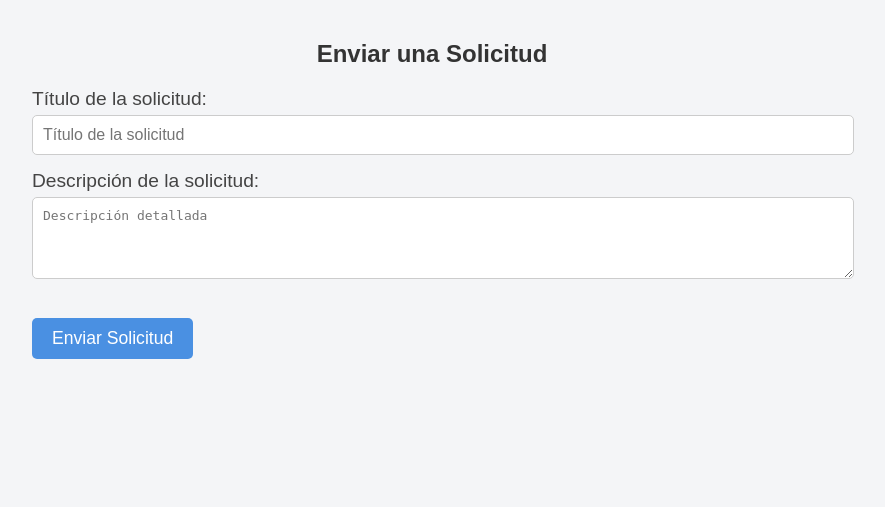
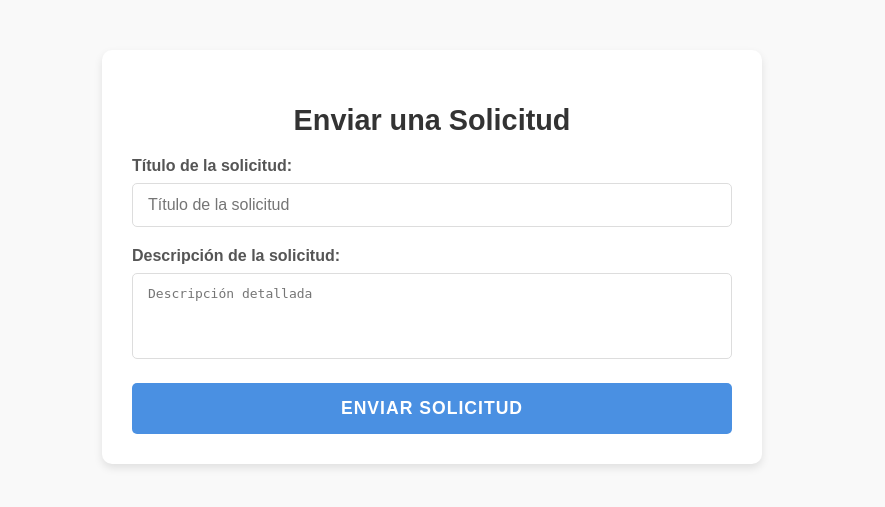
Before and after one commit to libia25/condominio.proye, a Django app: template templates/solicitudes.html in a window 1280 px wide. Shown: the top 507 px of the page, without its empty margins (208-1093 px from the left). Run offline with Django 4.2, Linux system fonts and the light colour scheme; the template is opened without the code that fills it: values that come from a table or form of the project are taken from there, others are empty.

Commit message:
Modificaciones

```diff
--- /dev/null
+++ b/static/css/solicitud.css
@@ -0,0 +1,121 @@
+  /* Estilo general */
+  body {
+    font-family: 'Arial', sans-serif;
+    margin: 0;
+    padding: 0;
+    background-color: #f9f9f9;
+    color: #333;
+}
+
+/* Estilo del contenedor principal */
+.container {
+    max-width: 600px;
+    margin: 50px auto;
+    background: white;
+    border-radius: 10px;
+    box-shadow: 0 4px 8px rgba(0, 0, 0, 0.1);
+    padding: 30px;
+}
+
+/* Título */
+h2 {
+    text-align: center;
+    margin-bottom: 20px;
+    color: #333;
+    font-size: 1.8em;
+    font-weight: bold;
+}
+
+/* Grupo del formulario */
+.form-group {
+    margin-bottom: 20px;
+}
+
+label {
+    font-size: 1em;
+    display: block;
+    margin-bottom: 8px;
+    font-weight: 600;
+    color: #555;
+}
+
+input, textarea {
+    width: 100%;
+    padding: 12px 15px;
+    border-radius: 5px;
+    border: 1px solid #ddd;
+    font-size: 1em;
+    box-sizing: border-box;
+    transition: all 0.3s ease-in-out;
+}
+
+input:focus, textarea:focus {
+    outline: none;
+    border-color: #4a90e2;
+    box-shadow: 0 0 5px rgba(74, 144, 226, 0.3);
+}
+
+textarea {
+    resize: none;
+}
+
+/* Botón */
+button {
+    width: 100%;
+    background: #4a90e2;
+    color: white;
+    border: none;
+    padding: 15px;
+    border-radius: 5px;
+    font-size: 1.1em;
+    font-weight: bold;
+    cursor: pointer;
+    text-transform: uppercase;
+    letter-spacing: 1px;
+    transition: background-color 0.3s ease;
+}
+
+button:hover {
+    background: #357ab7;
+}
+
+/* Mensaje de éxito */
+.mensaje-exito {
+    padding: 15px;
+    background-color: #4CAF50;
+    color: white;
+    border-radius: 5px;
+    text-align: center;
+    margin-bottom: 20px;
+    font-size: 1em;
+    font-weight: bold;
+    box-shadow: 0 3px 6px rgba(0, 0, 0, 0.1);
+}
+
+/* Enlace con estilo de botón */
+a {
+    text-decoration: none;
+    display: inline-block;
+}
+
+a.btn {
+    background-color: #ff5252;
+    color: white;
+    padding: 10px 20px;
+    border-radius: 5px;
+    font-size: 1.1em;
+    text-transform: uppercase;
+    text-align: center;
+    margin-top: 20px;
+    font-weight: bold;
+    transition: background-color 0.3s ease;
+}
+
+a.btn:hover {
+    background-color: #e04e4e;
+}
+
+/* Agregar espacio entre los campos */
+.mt-4 {
+    margin-top: 30px;
+}
--- a/templates/solicitudes.html
+++ b/templates/solicitudes.html
@@ -1,84 +1,12 @@
+{% load static %}
+
 <!DOCTYPE html>
 <html lang="es">
 <head>
     <meta charset="UTF-8">
     <meta name="viewport" content="width=device-width, initial-scale=1.0">
     <title>Formulario de Solicitud</title>
-    <link rel="stylesheet" href="styles.css">
-    <style>
-        /* Estilo para la sección de solicitud */
-        .container {
-            max-width: 800px;
-            margin: auto;
-            padding: 20px;
-        }
-
-        h2 {
-            text-align: center;
-            margin-bottom: 20px;
-            color: #333;
-        }
-
-        .form-group {
-            margin-bottom: 15px;
-        }
-
-        label {
-            font-size: 1.2em;
-            display: block;
-            margin-bottom: 5px;
-        }
-
-        input, textarea {
-            width: 100%;
-            padding: 10px;
-            border-radius: 5px;
-            border: 1px solid #ccc;
-            font-size: 1em;
-        }
-
-        button {
-            background-color: #4a90e2;
-            color: white;
-            padding: 10px 20px;
-            border: none;
-            border-radius: 5px;
-            font-size: 1.1em;
-            cursor: pointer;
-            display: inline-block;
-            margin-top: 20px;
-        }
-
-        button:hover {
-            background-color: #357ab7;
-        }
-
-        .mt-4 {
-            margin-top: 20px;
-        }
-
-        a {
-            text-decoration: none;
-        }
-
-        a.btn {
-            background-color: #ff5252;
-        }
-
-        a.btn:hover {
-            background-color: #e04e4e;
-        }
-
-        /* Estilo para el mensaje de éxito */
-        .mensaje-exito {
-            padding: 10px;
-            background-color: #4CAF50;
-            color: white;
-            border-radius: 5px;
-            text-align: center;
-            margin-bottom: 20px;
-        }
-    </style>
+    <link rel="stylesheet" href="{% static 'css/solicitud.css' %}">
 </head>
 <body>
     <div class="container">
@@ -99,16 +27,16 @@
             <!-- Campo para el título de la solicitud -->
             <div class="form-group">
               <label for="titulo">Título de la solicitud:</label>
-              <input type="text" id="titulo" name="titulo" value="{{ form.titulo.value|default:'' }}" required class="form-control" placeholder="Título de la solicitud">
+              <input type="text" id="titulo" name="titulo" value="{{ form.titulo.value|default:'' }}" required placeholder="Título de la solicitud">
             </div>
 
             <!-- Campo para la descripción de la solicitud -->
             <div class="form-group">
               <label for="descripcion">Descripción de la solicitud:</label>
-              <textarea id="descripcion" name="descripcion" rows="4" required class="form-control" placeholder="Descripción detallada">{{ form.descripcion.value|default:'' }}</textarea>
+              <textarea id="descripcion" name="descripcion" rows="4" required placeholder="Descripción detallada">{{ form.descripcion.value|default:'' }}</textarea>
             </div>
 
-            <button type="submit" class="btn">Enviar Solicitud</button>
+            <button type="submit">Enviar Solicitud</button>
         </form>
     </div>
 </body>
```
Also changed, not shown: Condominio.sqlite3, 2 other files.
